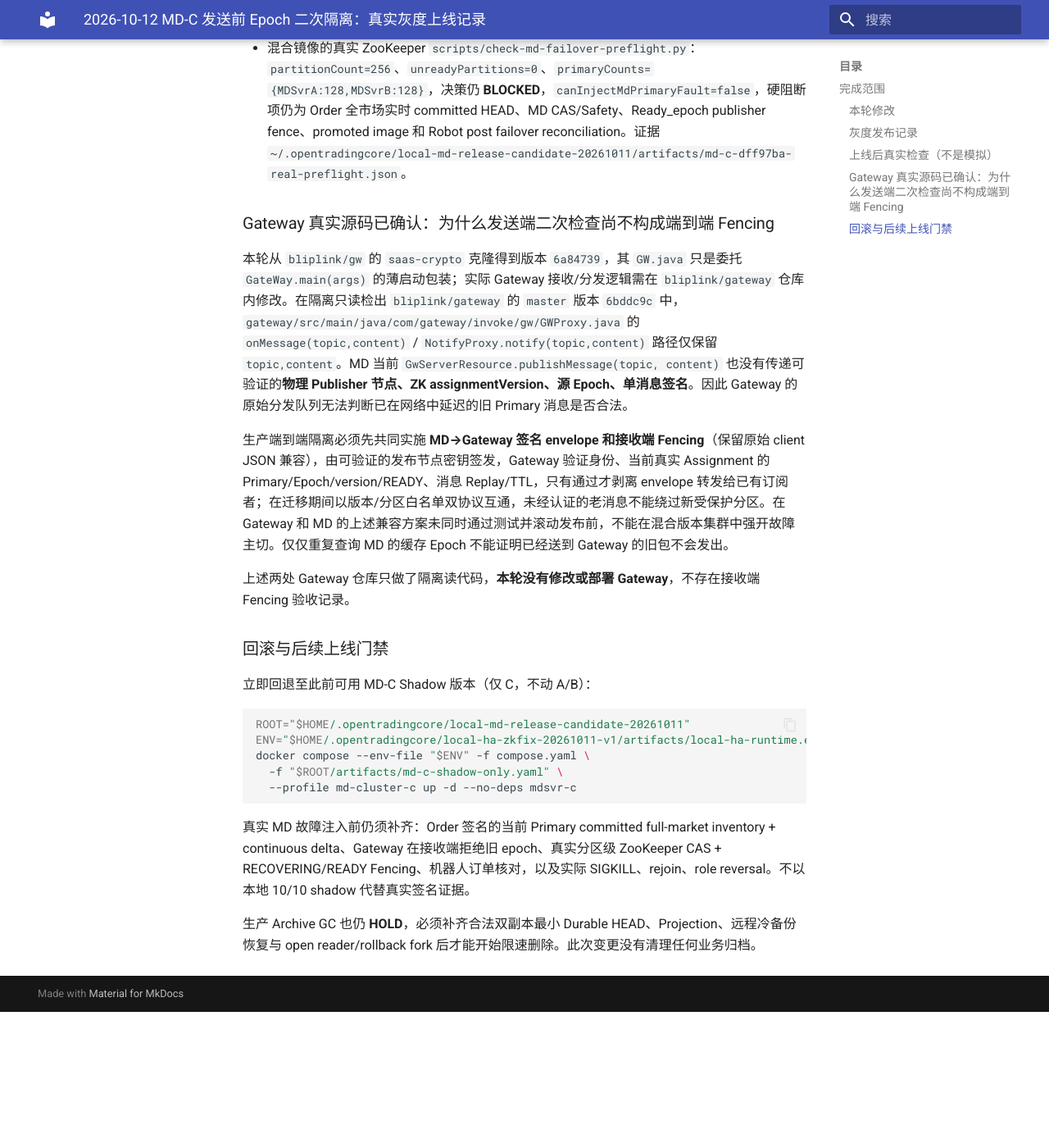
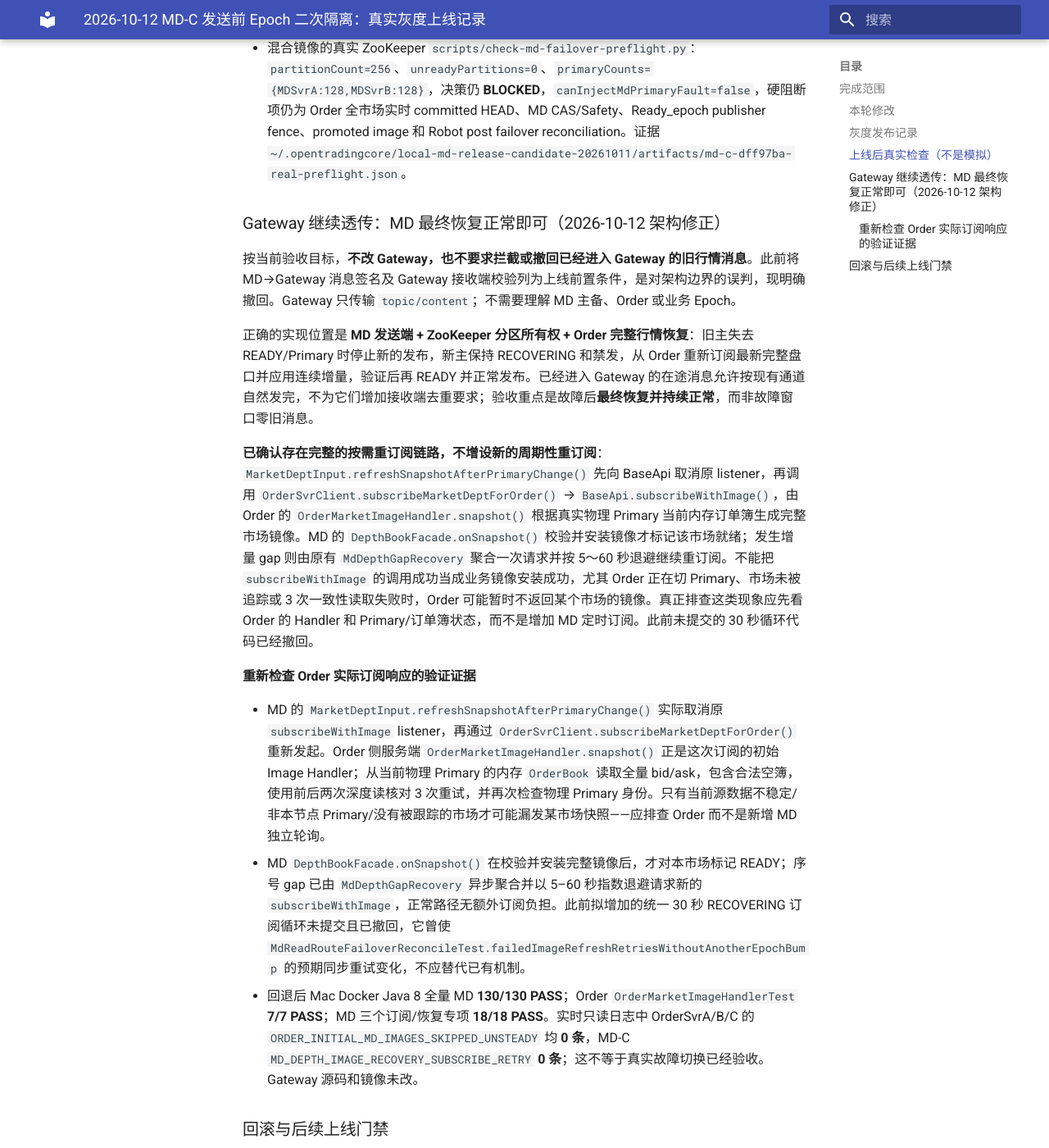
Before and after one commit to bliplink/dc-quant-deploy, an MkDocs documentation site: the page built from docs/MAC_MD_C_FINAL_SEND_EPOCH_FENCE_ROLLOUT_20261012.zh-CN.md, in a window 1280 px wide and 1400 px high, scrolled down 2124 px. Shown: the whole window at 82% size. Built offline with MkDocs 1.6.1 and Material for MkDocs 9.7.7, drawn with Linux system fonts in a browser that asks for light colours; before the commit the page ends 3358 px from its top, so only the background shows below that; some of the changed text lies outside the part shown.

Commit message:
docs(md-ha): keep Gateway transparent and verify existing Order image resubscribe

````diff
--- a/docs/MAC_MD_C_FINAL_SEND_EPOCH_FENCE_ROLLOUT_20261012.zh-CN.md
+++ b/docs/MAC_MD_C_FINAL_SEND_EPOCH_FENCE_ROLLOUT_20261012.zh-CN.md
@@ -45,13 +45,19 @@ docker compose --env-file "$ENV" -f compose.yaml \
 - `scripts/check-md-recovery-shadow.py` 最新两轮均为 **10/10 Fresh + Contiguous、0 Stale、0 Gap**，返回 `PASS_LOCAL_OBSERVATION_ONLY`，不授权晋升。证据 `~/.opentradingcore/local-md-release-candidate-20261011/artifacts/md-c-dff97ba-shadow-audit.json`。
 - 混合镜像的真实 ZooKeeper `scripts/check-md-failover-preflight.py`：`partitionCount=256`、`unreadyPartitions=0`、`primaryCounts={MDSvrA:128,MDSvrB:128}`，决策仍 **BLOCKED**，`canInjectMdPrimaryFault=false`，硬阻断项仍为 Order 全市场实时 committed HEAD、MD CAS/Safety、Ready_epoch publisher fence、promoted image 和 Robot post failover reconciliation。证据 `~/.opentradingcore/local-md-release-candidate-20261011/artifacts/md-c-dff97ba-real-preflight.json`。
 
-### Gateway 真实源码已确认：为什么发送端二次检查尚不构成端到端 Fencing
+### Gateway 继续透传：MD 最终恢复正常即可（2026-10-12 架构修正）
 
-本轮从 `bliplink/gw` 的 `saas-crypto` 克隆得到版本 `6a84739`，其 `GW.java` 只是委托 `GateWay.main(args)` 的薄启动包装；实际 Gateway 接收/分发逻辑需在 `bliplink/gateway` 仓库内修改。在隔离只读检出 `bliplink/gateway` 的 `master` 版本 `6bddc9c` 中，`gateway/src/main/java/com/gateway/invoke/gw/GWProxy.java` 的 `onMessage(topic,content)` / `NotifyProxy.notify(topic,content)` 路径仅保留 `topic,content`。MD 当前 `GwServerResource.publishMessage(topic, content)` 也没有传递可验证的**物理 Publisher 节点、ZK assignmentVersion、源 Epoch、单消息签名**。因此 Gateway 的原始分发队列无法判断已在网络中延迟的旧 Primary 消息是否合法。
+按当前验收目标，**不改 Gateway，也不要求拦截或撤回已经进入 Gateway 的旧行情消息**。此前将 MD→Gateway 消息签名及 Gateway 接收端校验列为上线前置条件，是对架构边界的误判，现明确撤回。Gateway 只传输 `topic/content`；不需要理解 MD 主备、Order 或业务 Epoch。
 
-生产端到端隔离必须先共同实施 **MD→Gateway 签名 envelope 和接收端 Fencing**（保留原始 client JSON 兼容），由可验证的发布节点密钥签发，Gateway 验证身份、当前真实 Assignment 的 Primary/Epoch/version/READY、消息 Replay/TTL，只有通过才剥离 envelope 转发给已有订阅者；在迁移期间以版本/分区白名单双协议互通，未经认证的老消息不能绕过新受保护分区。在 Gateway 和 MD 的上述兼容方案未同时通过测试并滚动发布前，不能在混合版本集群中强开故障主切。仅仅重复查询 MD 的缓存 Epoch 不能证明已经送到 Gateway 的旧包不会发出。
+正确的实现位置是 **MD 发送端 + ZooKeeper 分区所有权 + Order 完整行情恢复**：旧主失去 READY/Primary 时停止新的发布，新主保持 RECOVERING 和禁发，从 Order 重新订阅最新完整盘口并应用连续增量，验证后再 READY 并正常发布。已经进入 Gateway 的在途消息允许按现有通道自然发完，不为它们增加接收端去重要求；验收重点是故障后**最终恢复并持续正常**，而非故障窗口零旧消息。
 
-上述两处 Gateway 仓库只做了隔离读代码，**本轮没有修改或部署 Gateway**，不存在接收端 Fencing 验收记录。
+**已确认存在完整的按需重订阅链路，不增设新的周期性重订阅**：`MarketDeptInput.refreshSnapshotAfterPrimaryChange()` 先向 BaseApi 取消原 listener，再调用 `OrderSvrClient.subscribeMarketDeptForOrder()` → `BaseApi.subscribeWithImage()`，由 Order 的 `OrderMarketImageHandler.snapshot()` 根据真实物理 Primary 当前内存订单簿生成完整市场镜像。MD 的 `DepthBookFacade.onSnapshot()` 校验并安装镜像才标记该市场就绪；发生增量 gap 则由原有 `MdDepthGapRecovery` 聚合一次请求并按 5～60 秒退避继续重订阅。不能把 `subscribeWithImage` 的调用成功当成业务镜像安装成功，尤其 Order 正在切 Primary、市场未被追踪或 3 次一致性读取失败时，Order 可能暂时不返回某个市场的镜像。真正排查这类现象应先看 Order 的 Handler 和 Primary/订单簿状态，而不是增加 MD 定时订阅。此前未提交的 30 秒循环代码已经撤回。
+
+#### 重新检查 Order 实际订阅响应的验证证据
+
+- MD 的 `MarketDeptInput.refreshSnapshotAfterPrimaryChange()` 实际取消原 `subscribeWithImage` listener，再通过 `OrderSvrClient.subscribeMarketDeptForOrder()` 重新发起。Order 侧服务端 `OrderMarketImageHandler.snapshot()` 正是这次订阅的初始 Image Handler；从当前物理 Primary 的内存 `OrderBook` 读取全量 bid/ask，包含合法空簿，使用前后两次深度读核对 3 次重试，并再次检查物理 Primary 身份。只有当前源数据不稳定/非本节点 Primary/没有被跟踪的市场才可能漏发某市场快照——应排查 Order 而不是新增 MD 独立轮询。
+- MD `DepthBookFacade.onSnapshot()` 在校验并安装完整镜像后，才对本市场标记 READY；序号 gap 已由 `MdDepthGapRecovery` 异步聚合并以 5–60 秒指数退避请求新的 `subscribeWithImage`，正常路径无额外订阅负担。此前拟增加的统一 30 秒 RECOVERING 订阅循环未提交且已撤回，它曾使 `MdReadRouteFailoverReconcileTest.failedImageRefreshRetriesWithoutAnotherEpochBump` 的预期同步重试变化，不应替代已有机制。
+- 回退后 Mac Docker Java 8 全量 MD **130/130 PASS**；Order `OrderMarketImageHandlerTest` **7/7 PASS**；MD 三个订阅/恢复专项 **18/18 PASS**。实时只读日志中 OrderSvrA/B/C 的 `ORDER_INITIAL_MD_IMAGES_SKIPPED_UNSTEADY` 均 **0 条**，MD-C `MD_DEPTH_IMAGE_RECOVERY_SUBSCRIBE_RETRY` **0 条**；这不等于真实故障切换已经验收。Gateway 源码和镜像未改。
 
 ### 回滚与后续上线门禁
 
@@ -65,6 +71,6 @@ docker compose --env-file "$ENV" -f compose.yaml \
   --profile md-cluster-c up -d --no-deps mdsvr-c
 ```
 
-真实 MD 故障注入前仍须补齐：Order 签名的当前 Primary committed full-market inventory + continuous delta、Gateway 在接收端拒绝旧 epoch、真实分区级 ZooKeeper CAS + RECOVERING/READY Fencing、机器人订单核对，以及实际 SIGKILL、rejoin、role reversal。不以本地 10/10 shadow 代替真实签名证据。
+真实 MD 故障注入前仍须补齐：Order 当前权威 full-market inventory + continuous delta、**MD 自身的旧主停止发布与真实分区级 ZooKeeper CAS/RECOVERING→READY Fencing**、Robot 行情/订单核对，以及实际 SIGKILL、重订阅、rejoin、role reversal。**不要求改 Gateway 或清除 Gateway 内在途旧消息。** 不以本地 10/10 shadow 代替真实签名证据。
 
 生产 Archive GC 也仍 **HOLD**，必须补齐合法双副本最小 Durable HEAD、Projection、远程冷备份恢复与 open reader/rollback fork 后才能开始限速删除。此次变更没有清理任何业务归档。
````
